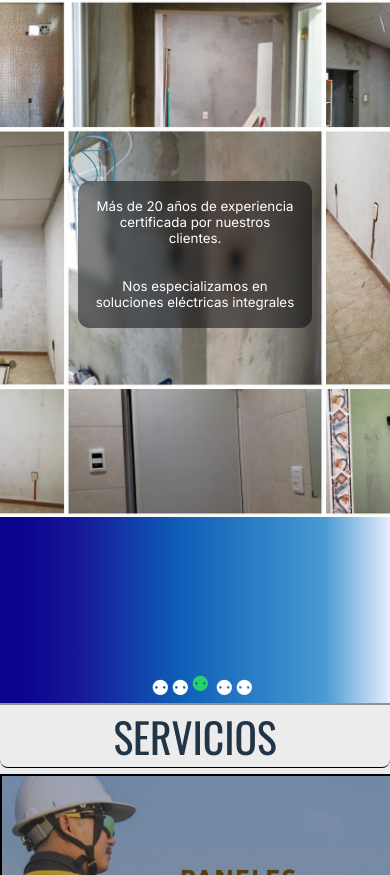
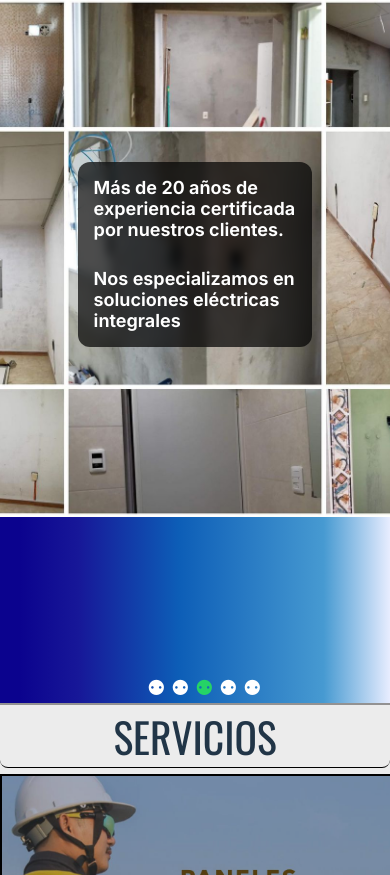
Before and after one commit to est3banst/electricsite, a React (Vite) app: page / in a window 390 px wide. Shown: the part 2649-3524 px from the top of the page. Built offline with nearby package versions, Linux system fonts and the light colour scheme; a web font is replaced by a local one.

Commit message:
edited fonts

```diff
--- a/src/App.jsx
+++ b/src/App.jsx
@@ -14,6 +14,7 @@ function App() {
 
   return (
     <>
+    <div id='main-app-container'>
       <Nav />
       <HeroComp />
       <Section />
@@ -22,6 +23,7 @@ function App() {
       <Contact />
       <Whats/>
       <Footer />
+      </div>
     </>
   )
 }
--- a/src/assets/Footer.css
+++ b/src/assets/Footer.css
@@ -1,21 +1,26 @@
 footer {
 
     background-image: url(/imgs/footer-bg.jpeg);
-    min-height: 250px;
+    min-height: 300px;
     width: 100%;
     display: flex;
     flex-direction: column;
     justify-content: center;
     align-items: center;
     gap: 1.5rem;
+    height: auto;
     opacity: .9;
     padding-top: 1.5rem;
-    background-position: 30% 80%;
+    background-position: 40% 80%;
 }
 
+.container-footer {
+    /* height: 30vh; */
+
+}
 
 .container-footer small {
-    font-size: 1.402rem;
+    font-size: 1.602rem;
     color: #ffffff;
     text-transform: uppercase;
     letter-spacing: 0.083200em;
@@ -34,7 +39,7 @@ footer {
     background: rgba(255,255,255,0.2);
     backdrop-filter: blur(5px);
     border-radius: 6px;
-    margin-bottom: 1rem;
+    margin-bottom: 3rem;
     border: 1px solid rgba(255,255,255,0.25);
 }
 .second-container-footer h3 {
--- a/src/assets/Nav.css
+++ b/src/assets/Nav.css
@@ -219,6 +219,8 @@
 @media (width < 520px) {
   .title-container {
     justify-content: center;
+    /* width: auto; */
+    /* box-sizing: border-box; */
   }
   .container-menu-logo {
     justify-content: space-evenly;
--- a/src/assets/Section.css
+++ b/src/assets/Section.css
@@ -64,7 +64,7 @@
     justify-content: center;
 }
 .dots-img {
-    padding: 8px;
+    padding: 12px;
     color: #000;
     width: 20px;
     color: #fff;
@@ -81,11 +81,11 @@
 .hero-cta {
     display: flex;
     color: #fff;
-    text-align: center;
-    width: 50%;
+    text-align: left;
+    width: 60%;
     z-index: 133;
     border-radius: 12px;
-    background-color: rgb(0, 0, 0, 0.5);
+    background-color: rgb(0, 0, 0, 0.7);
     backdrop-filter: blur(5px);
     justify-content: center;
     flex-direction: column;
@@ -94,14 +94,24 @@
     margin: auto;
 }
 .hero-cta p {
-    font-size: clamp(0.833rem, 1.682rem, 2.034rem);
+    font-family: 'Inter', sans-serif;
+    font-weight: 650;
+    font-size: clamp(1.1833rem, 1.882rem, 2.034rem);
 }
 @media (width < 770px) {
    .main-hero-section {
-    margin: 0;
+    height: 100vh;
+        min-height: 700px;
+        max-width: 770px;
+   }
+   .container-section {
+    max-height: 700px;
    }
     .img-hero {
-    width: 100%;
+        min-width: 770px;
+        width: 100%;
+        height: 100%;
+        object-fit: cover;
    }
    .container-imgs {
     min-width: 770px;
@@ -111,8 +121,7 @@
    }
    .imgs-hero {
     min-width: 770px;
-    height: auto;
-    width: 100%;
+    max-width: 770px;
    }
 }
 
@@ -129,7 +138,6 @@
     .imgs-hero {
         max-width: 520px;
         min-width: 520px;
-
     }
     .container-imgs {
         min-width: 520px;
@@ -151,9 +159,7 @@
     }
     .hero-cta p {
         font-size: 18px;
+        padding: 6px;
     }
-    .hero-cta > .hero-cta-p {
-        font-size: .834rem;
-        padding: 8px;
-    }
+
 }
--- a/src/assets/Works.css
+++ b/src/assets/Works.css
@@ -8,7 +8,7 @@
   display: flex;
   justify-content: space-around;
   margin: auto;
-  max-width: 600px;
+  max-width: 700px;
   width: 100%;
   gap: 2rem;
   padding-bottom: 1rem;
--- a/src/index.css
+++ b/src/index.css
@@ -15,6 +15,7 @@ body {
   box-sizing: border-box;
 }
 
+
 @media (prefers-color-scheme: light) {
   :root {
     color: #213547;
```
Also changed, not shown: src/assets/Newhero.css (+1 -25 lines), src/assets/Whats.css (line endings or trailing spaces).
